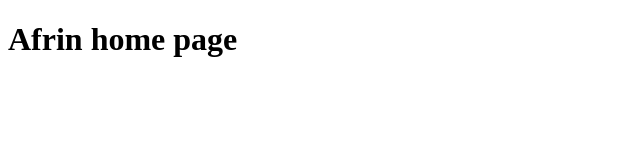
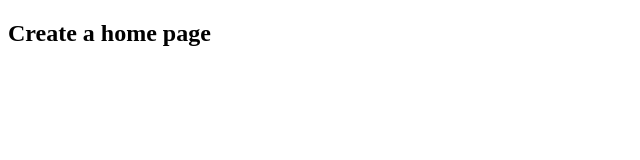
Before and after one commit to coderstrustsozib/GearGo-team-project, a plain HTML site: page pages/afrin_home_page/index.html in a window 1280 px wide. Shown: the whole page, without its empty margins (0-640 px from the left). Drawn offline with Linux system fonts and the light colour scheme.

Commit message:
create a folder

```diff
--- a/pages/homePage/afrin_homepage/index.html
+++ b/pages/afrin_home_page/index.html
@@ -6,6 +6,6 @@
     <title>Document</title>
 </head>
 <body>
-    <h1>Afrin home page</h1>
+    <h2>Create a home page</h2>
 </body>
 </html>
```
Also changed, not shown: pages/afrin_home_page/style.css (added).
